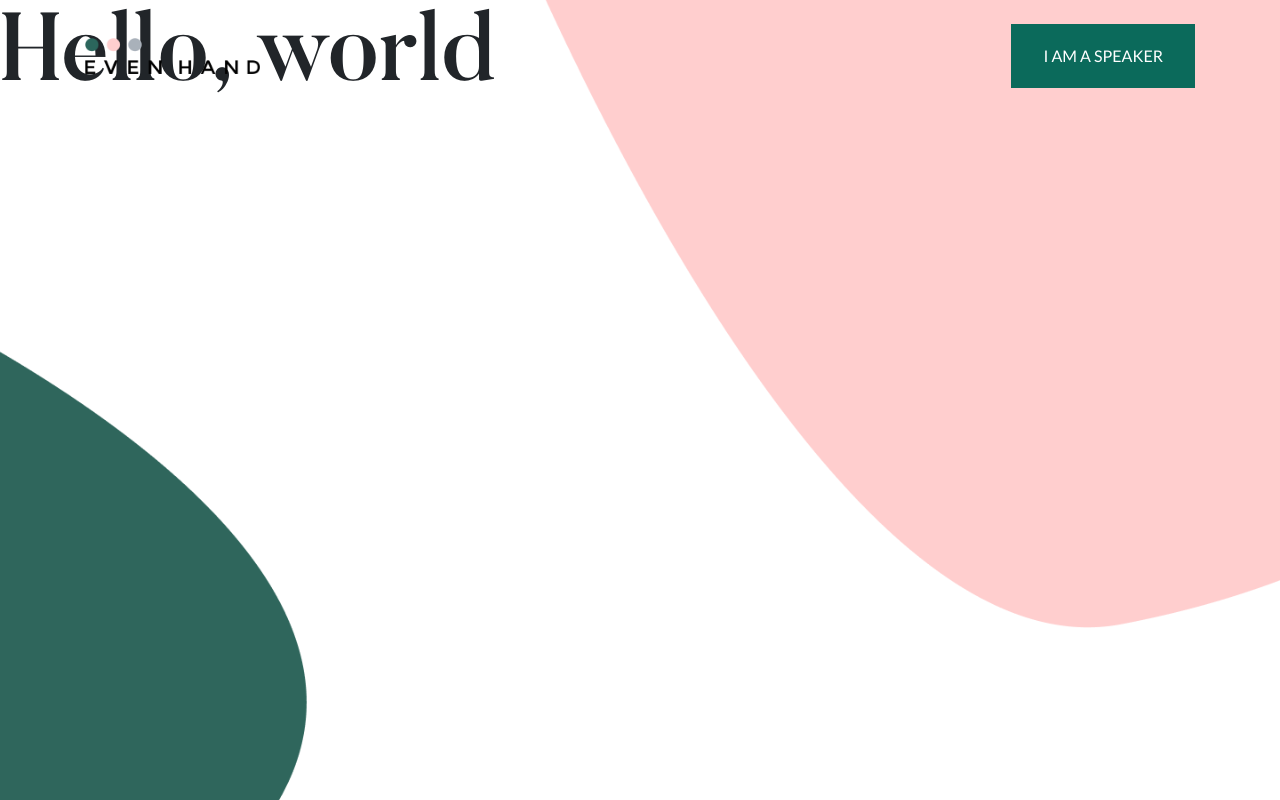
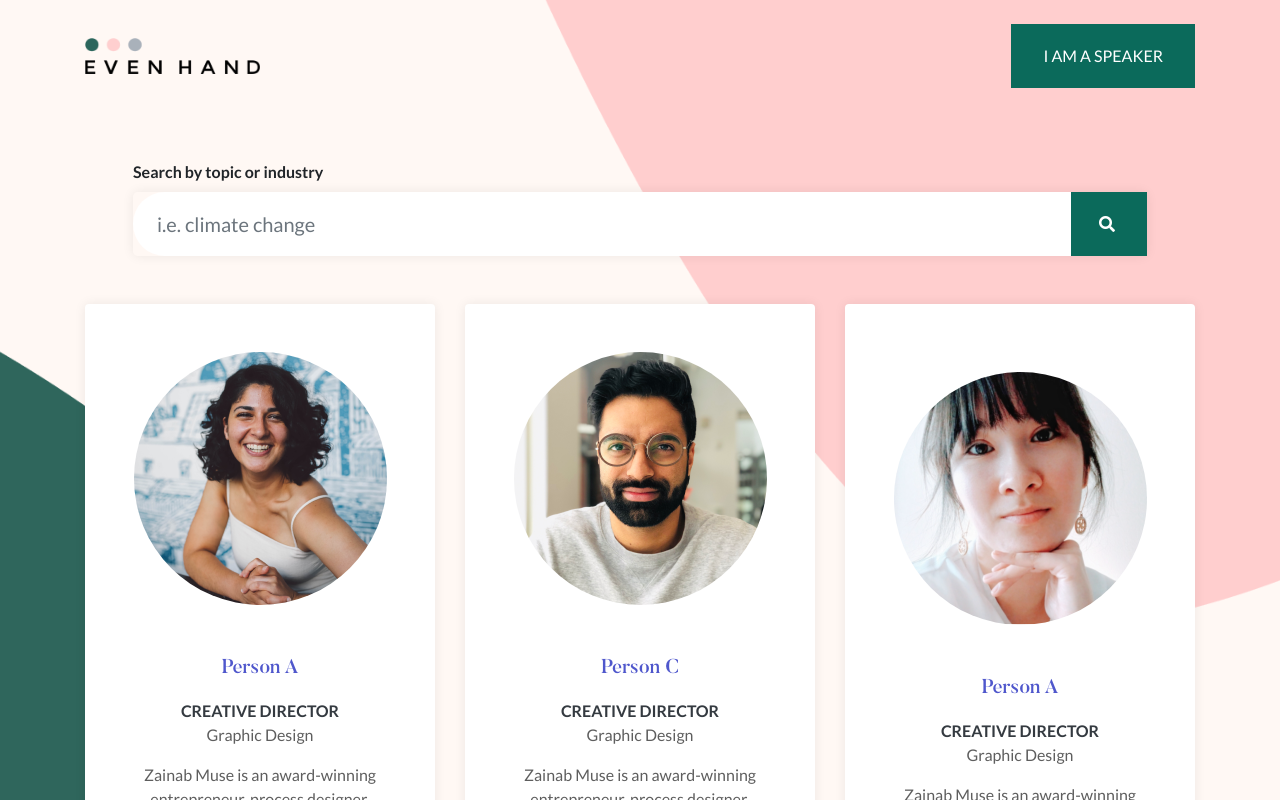
Before and after one commit to evenhand-ottawa/evenhand-frontend, a React (Vite) app: page /search in a window 1280 px wide. Shown: the top 800 px of the page. Built offline with nearby package versions, Linux system fonts and the light colour scheme.

Commit message:
Add: search page

```diff
--- a/src/components/navbar.jsx
+++ b/src/components/navbar.jsx
@@ -1,11 +1,20 @@
 import React from 'react'
-import { Link } from 'react-router-dom'
+import { Link, useLocation } from 'react-router-dom'
 
 import Logo from '../images/logo/even_hand_transparent.png'
 
 export function NavBar() {
+	const location = useLocation()
+
 	return (
-		<nav className="navbar navbar-expand-md py-4 absolute-top w-100">
+		<nav
+			className={
+				'navbar navbar-expand-md py-4 w-100' +
+				(location.pathname === '/login' || location.pathname === '/register'
+					? ' absolute-top'
+					: '')
+			}
+		>
 			<div className="container">
 				<h2 className="sr-only">EvenHand Navigation Menu</h2>
 
--- a/src/components/search.jsx
+++ b/src/components/search.jsx
@@ -1,5 +1,79 @@
-import React from 'react'
+import React, { useState } from 'react'
+import { useParams } from 'react-router-dom'
+
+import { Speaker } from '../models/speaker'
+import { useAsyncAction } from '../state'
+import { SpeakerCard } from './speaker-card'
 
 export function Search() {
-	return <h1>Hello, world</h1>
+	const params = useParams()
+	const [query, setQuery] = useState(params.query || '')
+
+	const [searchState, searchActions] = useAsyncAction(
+		() =>
+			Speaker.search({
+				query,
+			}),
+		[query],
+	)
+
+	return (
+		<React.Fragment>
+			<div className="container">
+				<div className="row">
+					<div className="col">
+						<form
+							className="p-5"
+							onSubmit={evt => {
+								evt.preventDefault()
+								searchActions.fetch()
+							}}
+						>
+							<label className="font-weight-bold">
+								Search by topic or industry
+							</label>
+							<div className="input-group input-group-rounded shadow-sm rounded-lg">
+								<input
+									type="text"
+									className="form-control"
+									placeholder="i.e. climate change"
+									value={query}
+									onChange={evt => setQuery(evt.target.value)}
+								/>
+								<div className="input-group-append">
+									<button type="submit" className="btn btn-primary">
+										<i className="fas fa-search" />
+									</button>
+								</div>
+							</div>
+						</form>
+					</div>
+				</div>
+
+				{searchState.status === 'error' && (
+					<div className="alert alert-danger">{String(searchState.error)}</div>
+				)}
+
+				{searchState.status === 'inprogress' && (
+					<div className="text-center">
+						<span
+							className="spinner-border spinner-border-sm"
+							role="status"
+							aria-hidden="true"
+						/>
+					</div>
+				)}
+
+				{searchState.result && (
+					<div className="row">
+						{searchState.result.map(speaker => (
+							<div className="col-4 mb-4" key={speaker.id}>
+								<SpeakerCard speaker={speaker} />
+							</div>
+						))}
+					</div>
+				)}
+			</div>
+		</React.Fragment>
+	)
 }
--- a/src/components/speaker-card.jsx
+++ b/src/components/speaker-card.jsx
@@ -4,10 +4,14 @@ import { SpeakerType } from '../models/speaker'
 
 export function SpeakerCard({ speaker }) {
 	return (
-		<div className="card p-5 w-100">
-			<div className="card-body p-0 d-flex flex-column justify-content-center align-items-center">
+		<div className="card p-5 w-100 h-100 shadow-sm">
+			<div className="card-body p-0 d-flex flex-column justify-content-center align-items-center text-center rounded-lg">
 				<img src={speaker.image} className="img-fluid rounded-circle" />
-				<p className="lead">{speaker.name}</p>
+				<p className="mt-5 lead text-serif text-primary">{speaker.name}</p>
+				<p className="text-dark text-uppercase mb-0 font-weight-bold">
+					Creative Director
+				</p>
+				<p className="text-muted">Graphic Design</p>
 				<p className="text-muted">{speaker.tagline}</p>
 				<p>
 					{speaker.speaker_topics.map(topic => (
--- a/src/css/app.scss
+++ b/src/css/app.scss
@@ -3,7 +3,7 @@
 //
 
 $color-primary: #0B6A5B;
-$color-secondary: #F59388;
+$color-secondary: #FFCECE;
 
 .bg-light {
 	background-color: #fff8f4 !important;
@@ -25,7 +25,7 @@ h2, h3, h4, .btn {
 	line-height: 1;
 }
 
-h1, h2, h3, h4, h5, h6 {
+h1, h2, h3, h4, h5, h6, .text-serif {
 	font-family: 'Butler Medium', serif;
 }
 
@@ -94,10 +94,6 @@ h4 {
 	border-color: $color-primary;
 }
 
-.text-primary {
-	color: $color-primary !important;
-}
-
 .bg-secondary {
 	background-color: $color-secondary !important;
 }
@@ -117,8 +113,13 @@ input[type="text"].form-control {
 }
 
 .badge-secondary {
+	color: #000;
 	border-color: $color-secondary;
 	background-color: $color-secondary;
+	border-radius: 2rem;
+	text-transform: lowercase;
+	margin-bottom: .75rem;
+	font-weight: normal;
 }
 
 .bg-curve {
@@ -164,3 +165,28 @@ input[type="text"].form-control {
 .rounded-corners {
 	border-radius: 15px;
 }
+
+.input-group-rounded {
+	border-radius: 3rem;
+}
+
+.input-group-rounded  input {
+	border-top-left-radius: 2rem !important;
+	border-bottom-left-radius: 2rem !important;
+}
+
+.input-group-rounded .input-group-append .btn {
+	padding-left: 1.75rem;
+}
+
+.shadow-sm {
+	box-shadow: 0 0 .75rem rgba(0,0,0,.075)!important;
+}
+
+.text-primary {
+	color: #4F57CC !important;
+}
+
+.text-muted {
+	color: #5E5E5E !important;
+}
--- a/src/index.html
+++ b/src/index.html
@@ -7,10 +7,10 @@
 
 	<title>EvenHand</title>
 
-	<link href="https://fonts.googleapis.com/css?family=Lato&display=swap" rel="stylesheet">
+	<link href="https://fonts.googleapis.com/css?family=Lato:400,700&display=swap" rel="stylesheet">
 	<link rel="stylesheet" href="fonts/style.css">
 </head>
-<body class="w-100">
+<body class="w-100 bg-light">
 	<div class="w-100" id="app"></div>
 	<script src="app.jsx"></script>
 </body>
--- a/src/models/speaker.jsx
+++ b/src/models/speaker.jsx
@@ -26,6 +26,8 @@ function makeUser() {
 				'Pokemon',
 			]),
 		),
+		tagline:
+			'Zainab Muse is an award-winning entrepreneur, process designer, interactive digital media expert, author and filmmaker. She is the founder & CEO of Wingd Inc. and Creatorland.',
 	}
 }
 
@@ -34,7 +36,7 @@ function makeItems(min, max, map) {
 }
 
 export const Speaker = {
-	search: () => Promise.resolve(makeItems(3, 5, () => makeUser())),
+	search: () => Promise.resolve(makeItems(15, 20, () => makeUser())),
 	getTrending: () => Promise.resolve(makeItems(3, 5, () => makeUser())),
 }
 
```
